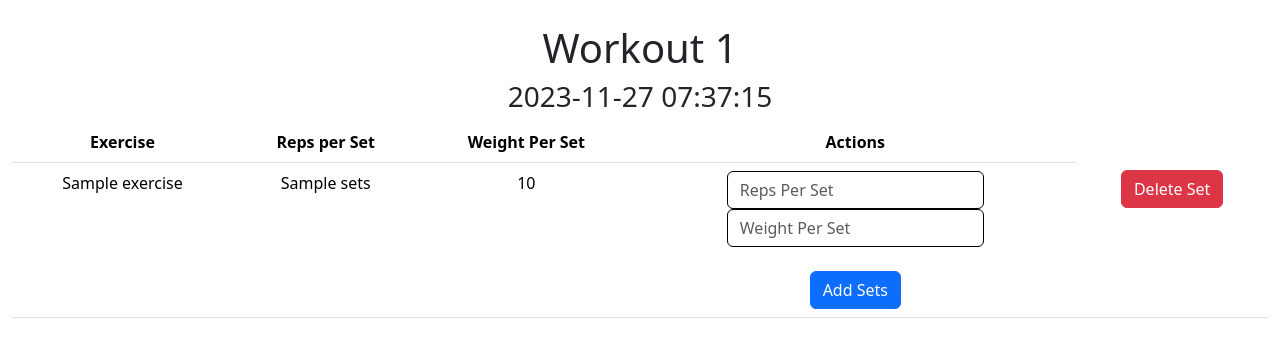
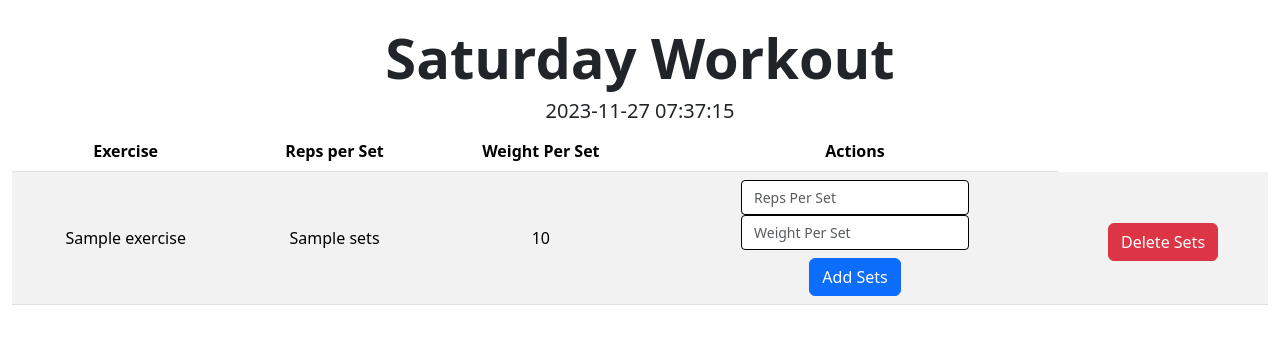
Before and after one commit to Azfar-Sphere/Workout-Log, a Flask app: template webapp/templates/workout.html in a window 1280 px wide. Shown: the part 71-428 px from the top of the page. Run offline with Flask 3, Linux system fonts and the light colour scheme; the template is opened without the code that fills it: values that come from a table or form of the project are taken from there, most other values are stand-ins (such as "Sample title", 1, 10 or a date in 2020).

Commit message:
Refined workout table and heading

```diff
--- a/webapp/routes.py
+++ b/webapp/routes.py
@@ -141,6 +141,11 @@ def addSets():
         #Checks if user entered weight, otherwise default is bodyweight
         if not weight:
             weight = "Bodyweight"
+
+        if not sets:
+            flash("Please Enter The Reps", category="error")
+            return redirect(url_for("routes.workout", id = workout_id))
+
 
         #Checks if exercise already exists previously in the workout, concatonates new sets and weight if it does
         if db.session.query(Exercise.sets).filter_by(workout_id = workout_id, name = exercise).scalar() is not None:
--- a/webapp/templates/workout.html
+++ b/webapp/templates/workout.html
@@ -9,12 +9,12 @@ Workout For {{ workout.day }}
 
 {% block main%}
 <br />
-<h1 id="Workout">{{ workout.day }} Workout</h1>
-<h3 style="text-align: center;">{{ workout.date }}</h3>
+<h1 class="display-4 text-center fw-bold">{{ workout.day }} Workout</h1>
+<h3 class="text-center fs-5">{{ workout.date }}</h3>
 
 <div class="fs-6">
   <div class="container-fluid text-sm-center">
-    <table class="table">
+    <table class="table table-striped table-hover">
       <thead>
         <tr>
           <th scope="col">Exercise</th>
@@ -24,39 +24,24 @@ Workout For {{ workout.day }}
         </tr>
       </thead>
       {% for exercise in exercises %}
-      <tr>
-        <td>{{ exercise.name }}</td>
-        <td>{{ exercise.sets }}</td>
-        <td>{{ exercise.weight }}</td>
-        <td>
+      <tr class="align-middle">
+        <td class="text-center">{{ exercise.name }}</td>
+        <td class="text-center">{{ exercise.sets }}</td>
+        <td class="text-center">{{ exercise.weight }}</td>
+        <td class="text-center">
           <form class="form" action="/addsets" method="post">
             <input type="hidden" name="user" value="{{ user }}" />
             <input type="hidden" name="workoutId" value="{{ workoutId }}" />
             <input type="hidden" name="e_name" value="{{ exercise.name }}" />
-            <input
-              class="form-control mx-auto w-auto"
-              id="sets"
-              name="sets"
-              type="text"
-              placeholder="Reps Per Set"
-            />
-            <input
-              class="form-control mx-auto w-auto"
-              id="weight "
-              name="weight"
-              type="text"
-              placeholder="Weight Per Set"
-            />
-            <br />
-            <button class="btn btn-primary mx-auto" id="set-submit" type="submit">
-              Add Sets
-            </button>
+            <input class="form-control form-control-sm mx-auto w-auto" id="sets" name="sets" type="text" placeholder="Reps Per Set" />
+            <input class="form-control form-control-sm mx-auto w-auto" id="weight" name="weight" type="text" placeholder="Weight Per Set" />
+            <button class="btn btn-primary mx-auto mt-2" id="set-submit" type="submit">Add Sets</button>
           </form>
         </td>
-        <td>
-          <form class="form" action="/deletesets" method="post" onsubmit="return confirmDeleteSets()">
+        <td class="text-center">
+          <form class="form mt-2" action="/deletesets" method="post" onsubmit="return confirmDeleteSets()">
             <input type="hidden" name="e_id" value="{{ exercise.id }}" />
-            <button class="btn btn-danger mx-auto" id="set-delete" type="submit">Delete Set</button>
+            <button class="btn btn-danger mx-auto" id="set-delete" type="submit">Delete Sets</button>
           </form>
         </td>
       </tr>
```
Also changed, not shown: webapp/data.db.
